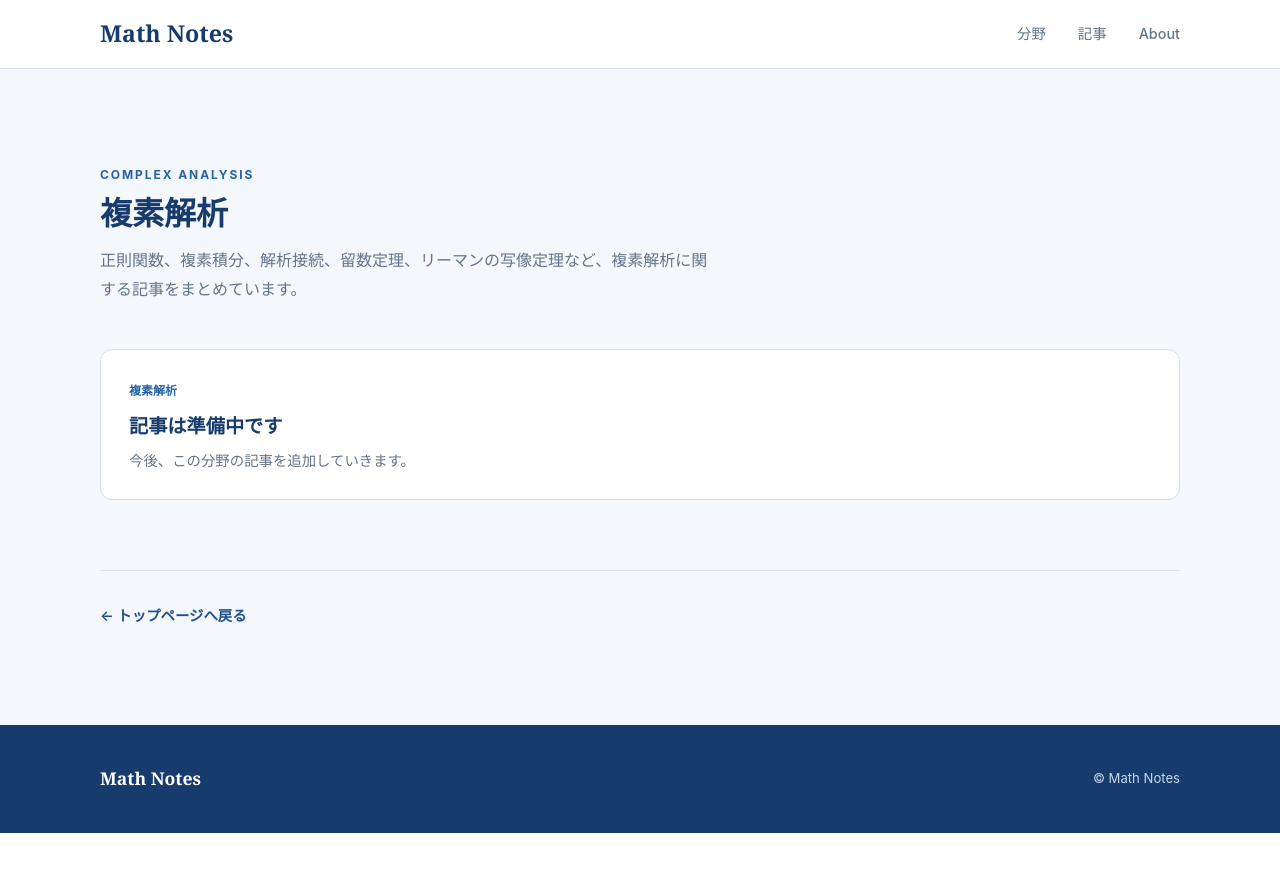
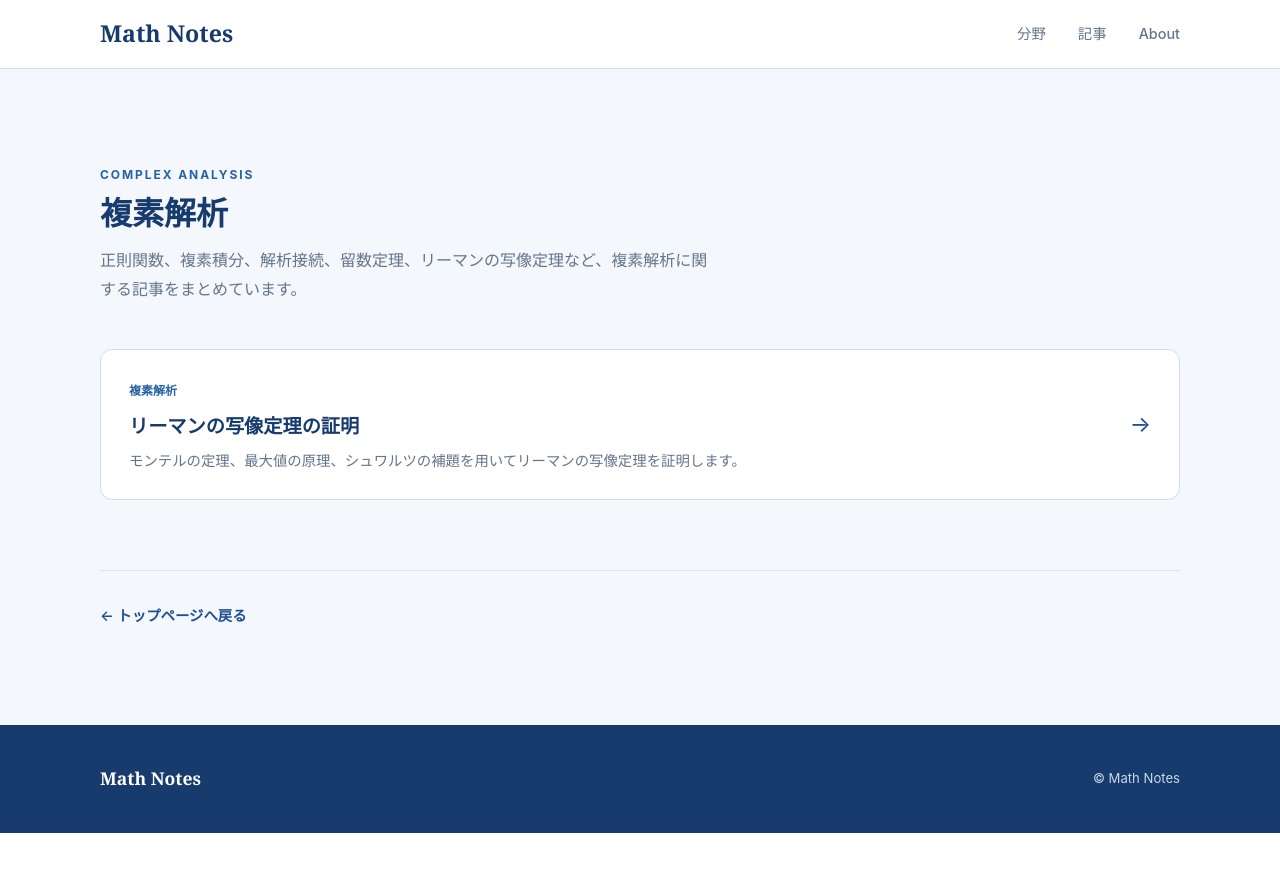
Before and after one commit to koukano/koukano.github.io, a Jekyll site: the page complex-analysis/index.html, which Jekyll copies as it is, in a window 1280 px wide. Shown: the top 872 px of the page. Built offline with Jekyll 4.4.1, drawn with Linux system fonts in a browser that asks for light colours.

Commit message:
Add Riemann mapping theorem proof to complex analysis

```diff
--- a/complex-analysis/index.html
+++ b/complex-analysis/index.html
@@ -33,13 +33,21 @@
       </div>
 
       <div class="article-list">
-        <div class="article-item">
-          <div>
-            <span class="article-category">複素解析</span>
-            <h3>記事は準備中です</h3>
-            <p>今後、この分野の記事を追加していきます。</p>
+
+        <a
+          href="/articles/riemann-mapping-theorem-proof.html"
+          class="article-link"
+        >
+          <div class="article-item">
+            <div>
+              <span class="article-category">複素解析</span>
+              <h3>リーマンの写像定理の証明</h3>
+              <p>モンテルの定理、最大値の原理、シュワルツの補題を用いてリーマンの写像定理を証明します。</p>
+            </div>
+            <span class="article-arrow">→</span>
           </div>
-        </div>
+        </a>
+
       </div>
 
       <div class="article-back">
```
